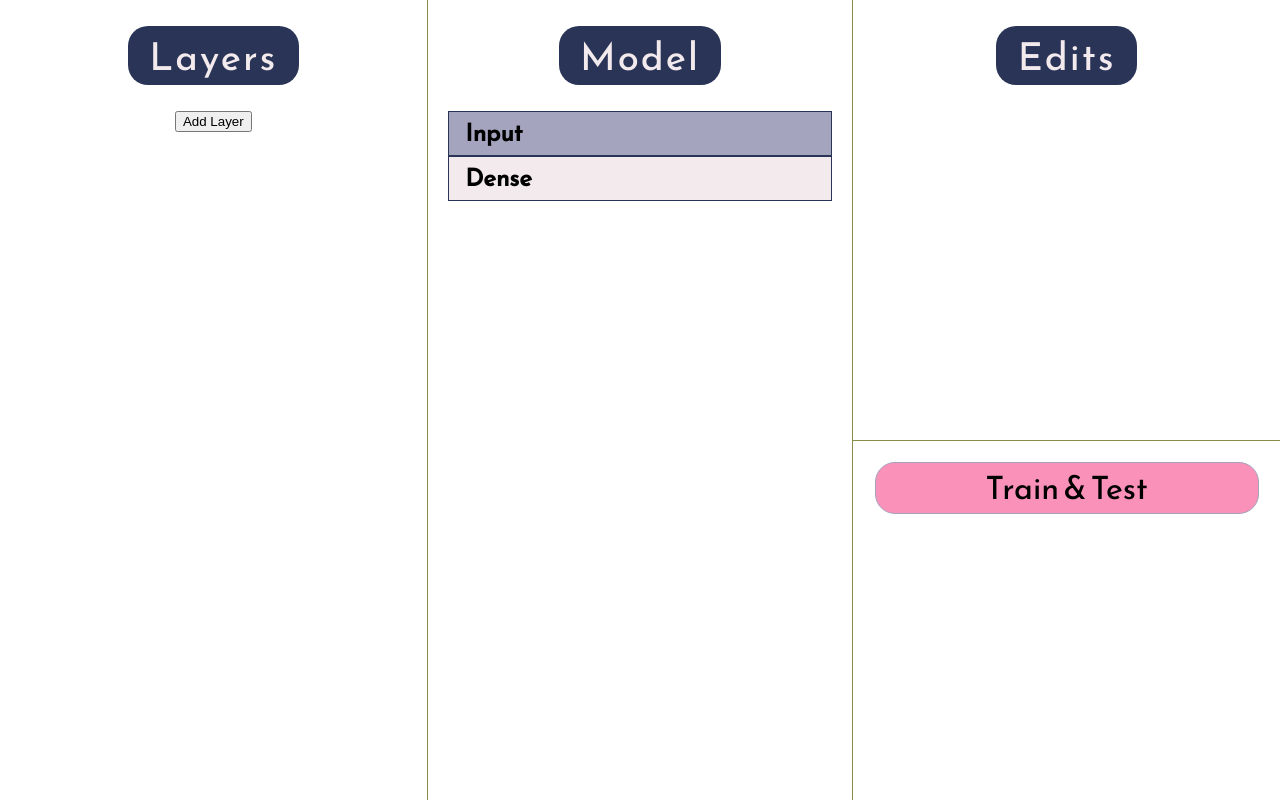
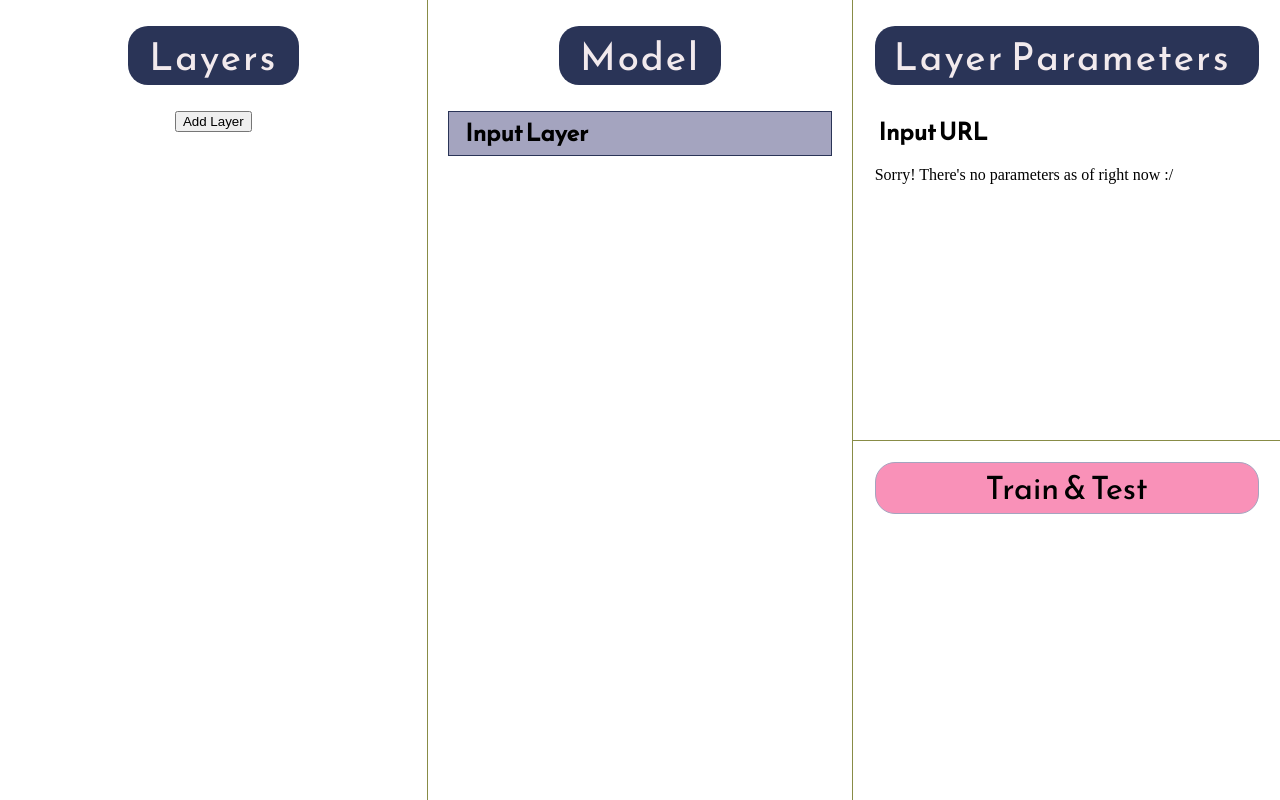
Before and after one commit to draymond63/BlockAI, a React (Create React App) app: page / in a window 1280 px wide. Built offline with nearby package versions, Linux system fonts and the light colour scheme.

Commit message:
Dense layer editing

```diff
--- a/src/components/EditColumn.js
+++ b/src/components/EditColumn.js
@@ -1,6 +1,6 @@
 import React from 'react'
 
-export default function EditColumn({struct}) {
+export default function EditColumn({struct, setStruct, pageIndex}) {
     const train = () => {
         console.log(struct)
         fetch('/train', {
@@ -13,10 +13,38 @@ export default function EditColumn({struct}) {
         });
     }
 
+    const edit = (e, attr) => {
+        let temp = [...struct]
+        temp[pageIndex][attr] = e.target.value
+        setStruct(temp)
+    }
+
     return (
         <div className='EditColumn'>
             <div className='EditSection'>
-                <h1>Edits</h1>
+                <h1>Layer Parameters</h1>
+                {struct[pageIndex].type === 'Input' &&
+                <div>
+                    <h2>Input URL</h2>
+                    <p>Sorry! There's no parameters as of right now :/</p>
+                </div>
+                }
+                {struct[pageIndex].type === 'Dense' &&
+                <div>
+                    <h2># of Nodes</h2>
+                    <input type='text' value={struct[pageIndex].nodes} onChange={e => edit(e, 'nodes')}/>
+                    <h2>Activation</h2>
+                    <select value={struct[pageIndex].activation} onChange={e => edit(e, 'activation')}>
+                        <option value="None">None</option>
+                        <option value="Sigmoid">Sigmoid</option>
+                        <option value="Tanh">Tanh</option>
+                        <option value="Softmax">Softmax</option>
+                    </select>
+                </div>
+                }
+                {struct[pageIndex].type === 'Conv' &&
+                    <h2>Conv</h2>
+                }
             </div>
             <div className='TrainSection'>
                 <button className='TaTbtn' onClick={train}>Train & Test</button>
--- a/src/components/LayerBlock.js
+++ b/src/components/LayerBlock.js
@@ -1,17 +1,19 @@
 import React from 'react'
 
-export default function LayerBlock({text, color, type}) {
-    const changeEdits = () => {
-        console.log(type)
-    }
+export default function LayerBlock({text, type, setPage}) {
+    let color;
+    if (type === 'Input')
+        color = '#A4A4BF'
+    else if (type === 'Dense')
+        color = '#F2EAED'
 
     return (
         <div
             className='Layer'
-            style={{background:  color}}
-            onClick={changeEdits}
+            style={{background: color}}
+            onClick={setPage}
         >
-            <h2>{text}</h2>
+            <h2>{text} Layer</h2>
         </div>
     )
 }
--- a/src/components/LayerColumn.js
+++ b/src/components/LayerColumn.js
@@ -1,11 +1,12 @@
-import React, { useEffect } from 'react'
+import React from 'react'
 
 export default function LayerColumn({struct, setStruct}) {
     const AddLayer = layerType => {
         let temp = [...struct]
         temp.push({ // Doesn't cause rerender
             type: layerType,
-            nodes: 10
+            nodes: 10,
+            activation: 'None'
         })
         setStruct(temp)
     }
@@ -13,6 +14,7 @@ export default function LayerColumn({struct, setStruct}) {
     return (
         <div className='LayerColumn'>
             <h1>Layers</h1>
+
             <button onClick={() => AddLayer('Dense')}>Add Layer</button>
         </div>
     )
--- a/src/components/ModelColumn.js
+++ b/src/components/ModelColumn.js
@@ -1,19 +1,17 @@
-import React, { useState, useEffect } from 'react'
+import React from 'react'
 import LayerBlock from './LayerBlock'
 
-export default function ModelColumn({struct}) {
+export default function ModelColumn({struct, setPageIndex}) {
+        // Add successive layers
     const renderLayers = () => {
-        // Add input block
-        let layers = [<LayerBlock key={0} text='Input' color='#A4A4BF' type='Input'/>]
-        // Add successive layers
-        layers.push(struct.map((layer, index) => {
+        const layers = struct.map((layer, index) => {
             return <LayerBlock
-                key={index + 1}
+                setPage={() => setPageIndex(index)}
+                key={index}
                 text={layer.type}
-                color='#F2EAED'
                 type={layer.type}
             />
-        }))
+        })
         return layers
     }
 
--- a/src/styles/Formatting.css
+++ b/src/styles/Formatting.css
@@ -33,7 +33,8 @@
     height: 100%;
     display: flex;
     flex-direction: column;
-    align-items: center;
+    padding: 0% 5%;
+    align-items: left;
 }
 .TrainSection {
     border-top: 1px solid #888C46;
--- a/src/views/CreatePage.js
+++ b/src/views/CreatePage.js
@@ -1,4 +1,4 @@
-import React, { useContext, useState } from 'react'
+import React, { useState } from 'react'
 
 import LayerColumn from '../components/LayerColumn'
 import ModelColumn from '../components/ModelColumn'
@@ -9,20 +9,16 @@ import '../styles/Objects.css'
 
 export default function CreatePage() {
   const [struct, setStruct] = useState([{
-    type: 'Dense',
-    node: 10,
-    activation: 'sigmoid'
+    type: 'Input',
+    nodes: 768
   }])
-
-  const setData = data => {
-    setStruct(data)
-  }
+  const [pageIndex, setPageIndex] = useState(0)
 
   return (
     <div className="cl-main">
-      <LayerColumn struct={struct} setStruct={setData}/>
-      <ModelColumn struct={struct}/>
-      <EditColumn  struct={struct}/>
+      <LayerColumn struct={struct} setStruct={setStruct}/>
+      <ModelColumn struct={struct} setPageIndex={setPageIndex}/>
+      <EditColumn  struct={struct} setStruct={setStruct} pageIndex={pageIndex}/>
     </div>
   );
 }
```
